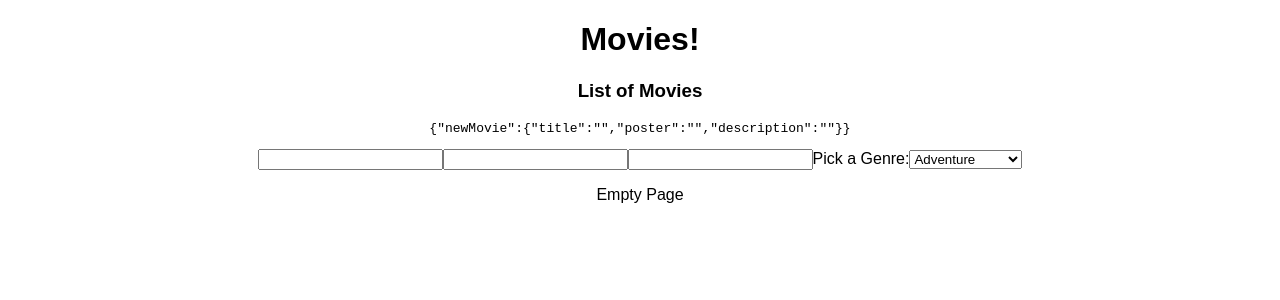
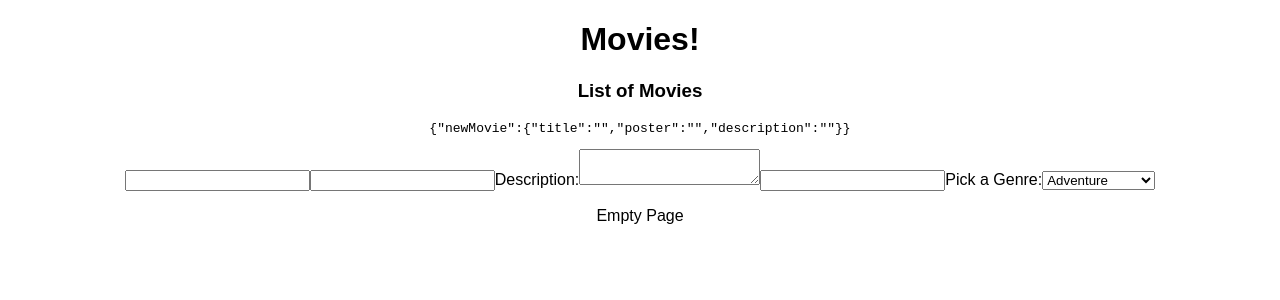
Before and after one commit to RachelSmith500/movie-sagas, a React (Create React App) app: page /#/addMovie in a window 1280 px wide. Shown: the top 300 px of the page. Built offline with nearby package versions, Linux system fonts and the light colour scheme.

Commit message:
text area added

```diff
--- a/src/components/AddMovie/AddMovie.js
+++ b/src/components/AddMovie/AddMovie.js
@@ -44,6 +44,10 @@ class AddMovies extends Component{
                 <form onSubmit={this.addNewMovie}/>
                     <input type='text' value={this.state.newMovie.title}onChange={this.handleChange}/>
                     <input type='text' value={this.state.newMovie.poster}onChange={this.handleChange}/>
+                    <label>
+                        Description:
+                        <textarea value={this.state.newMovie.description}onChange={this.handleChange} />
+                    </label>
                     <input type='text' value={this.state.newMovie.description}onChange={this.handleChange}/>
                         <label>
                             Pick a Genre:
@@ -63,6 +67,7 @@ class AddMovies extends Component{
                                 <option value="Superhero">Superhero</option>
                             </select>
                         </label>
+
             </>
         )
     }
```
